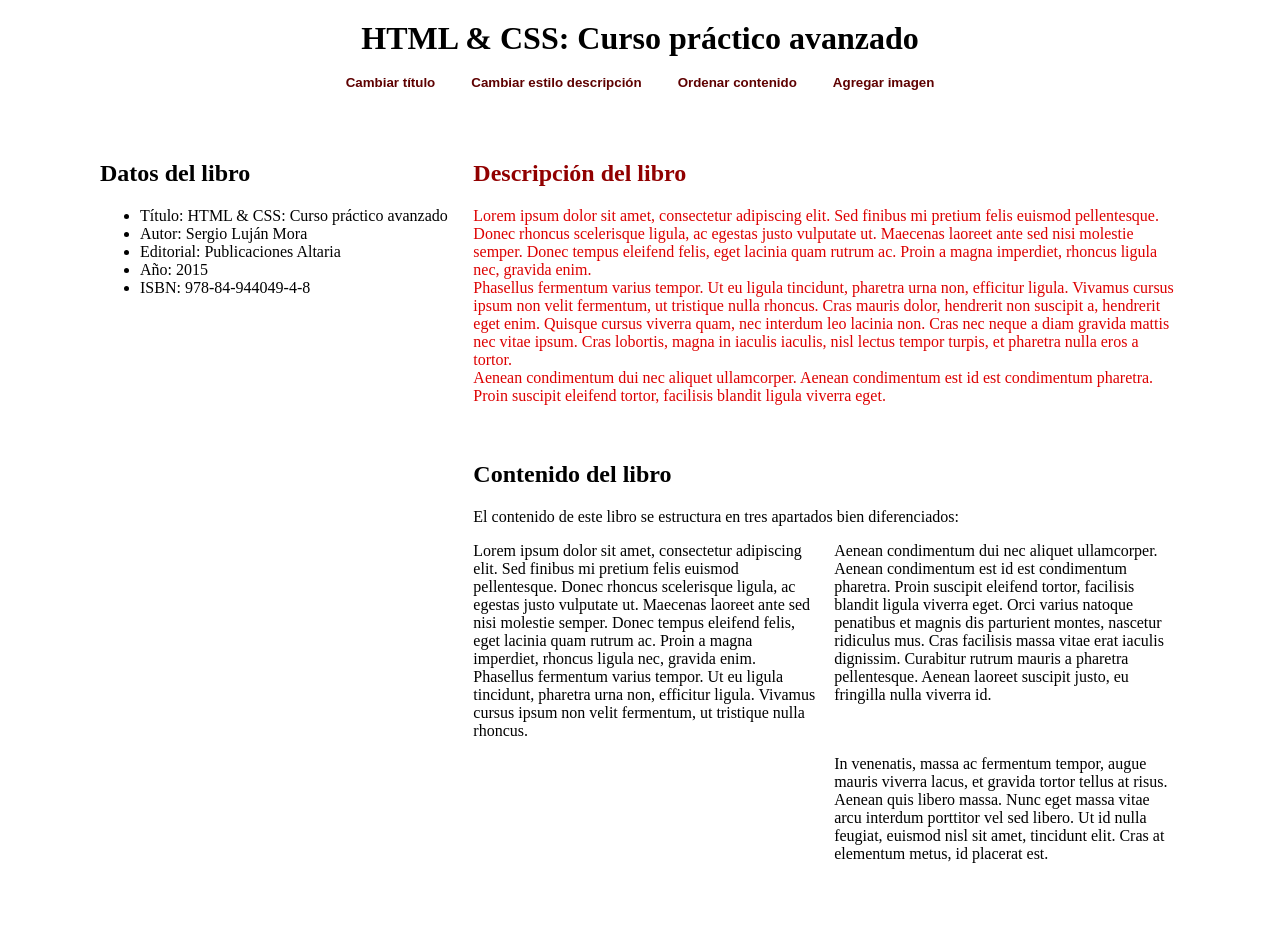
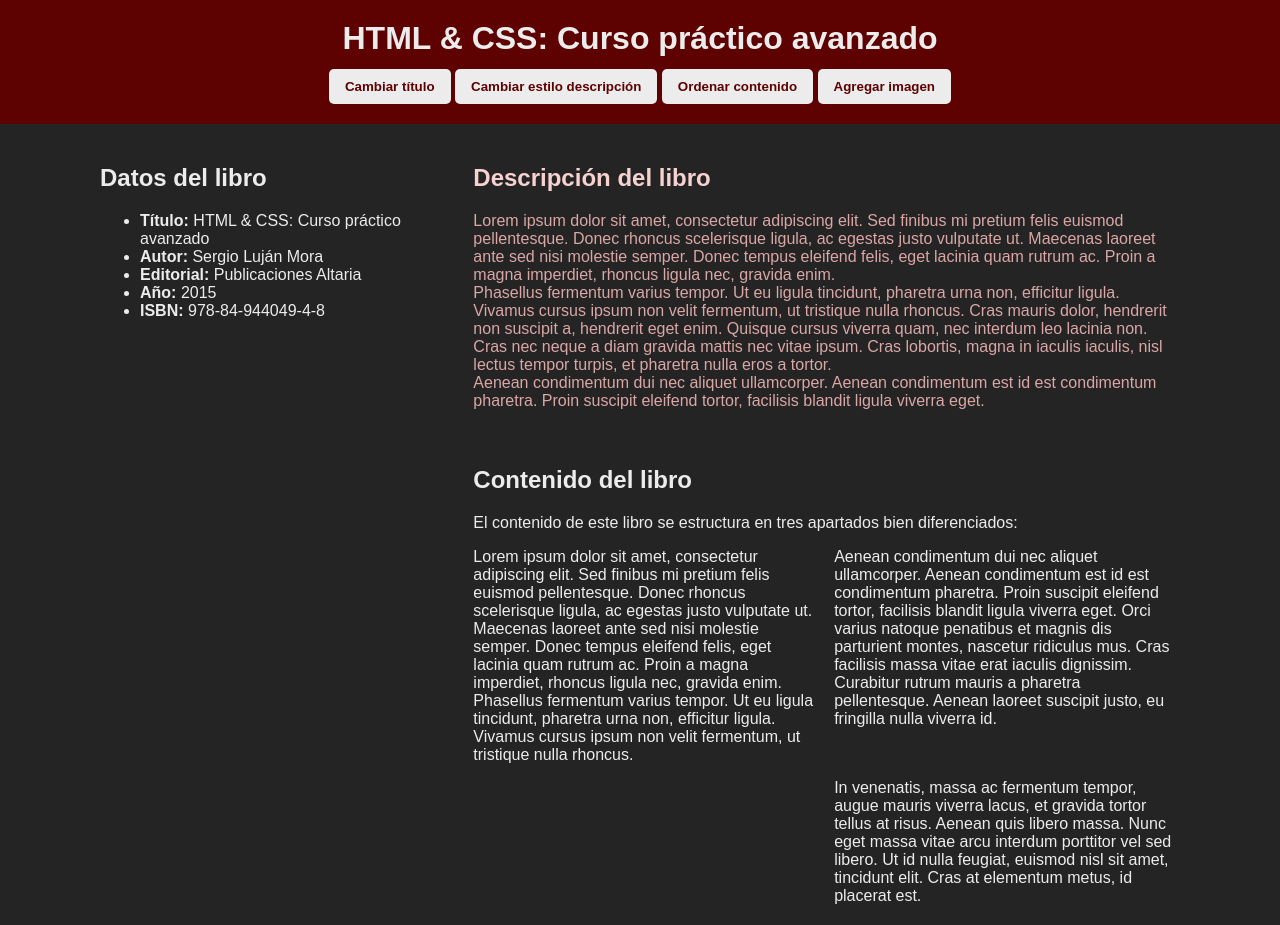
Before and after one commit to acalidonio/PW_SEC01_C2_2025_00363918, a plain HTML site: page index.html in a window 1280 px wide. Both pictures are taken after a click on the button "Cambiar estilo descripción". Before the commit the page ends 883 px from the top, so only its background shows below. Drawn offline with Linux system fonts and the light colour scheme.

Commit message:
✨ Mejorar la presentación de los datos del libro y actualizar estilos en CSS

```diff
--- a/index.html
+++ b/index.html
@@ -21,11 +21,11 @@
       <section class="book-data">
         <h2 id="subtitle-data">Datos del libro</h2>
         <ul>
-          <li>Título: HTML & CSS: Curso práctico avanzado</li>
-          <li>Autor: Sergio Luján Mora</li>
-          <li>Editorial: Publicaciones Altaria</li>
-          <li>Año: 2015</li>
-          <li>ISBN: 978-84-944049-4-8</li>
+          <li><strong>Título:</strong> HTML & CSS: Curso práctico avanzado</li>
+          <li><strong>Autor:</strong> Sergio Luján Mora</li>
+          <li><strong>Editorial:</strong> Publicaciones Altaria</li>
+          <li><strong>Año:</strong> 2015</li>
+          <li><strong>ISBN:</strong> 978-84-944049-4-8</li>
         </ul>
         <div id="image"></div>
       </section>
--- a/script.js
+++ b/script.js
@@ -15,12 +15,12 @@ function changeDescStyle() {
 
   const currentColor = window.getComputedStyle(subtitle).color;
 
-  if (currentColor === "rgb(145, 0, 0)") {
-    subtitle.style.color = "#000000ff";
-    text.style.color = "#000000ff";
+  if (currentColor === "rgb(248, 209, 209)") {
+    subtitle.style.color = "#ffffffff";
+    text.style.color = "#ffffffff";
   } else {
-    subtitle.style.color = "#910000ff";
-    text.style.color = "#dd0000ff";
+    subtitle.style.color = "rgb(248, 209, 209)";
+    text.style.color = "rgb(219, 166, 166)";
   }
 }
 
--- a/style.css
+++ b/style.css
@@ -1,15 +1,18 @@
 html {
   height: 100%;
+  font-family: sans-serif;
 }
 
 body {
   margin: 0;
   width: 100%;
   height: 100%;
+  background-color: #242424;
 }
 
 header {
-  color: #000000;
+  background-color: #5e0101;
+  color: #ececec;
   padding: 20px;
   text-align: center;
 }
@@ -17,24 +20,26 @@ header {
 header h1 {
   margin: 0;
   font-size: 2rem;
+  color: #ececec;
 }
 
 .actions {
-  margin-top: 8px;
+  margin-top: 12px;
 }
 
 .actions button {
   padding: 10px 16px;
   border: none;
   border-radius: 5px;
-  background: #ffffff;
+  background: #ececec;
   color: #5e0101;
   font-weight: bold;
   cursor: pointer;
+  transition: background-color 0.2s, transform 0.1s;
 }
 
 .actions button:hover {
-  background: #e2e2e2;
+  background: #c2c2c2;
 }
 
 main {
@@ -44,6 +49,7 @@ main {
   display: grid;
   grid-template-columns: 1fr 2fr;
   gap: 20px;
+  color:#ececec
 }
 
 .book-data {
```
